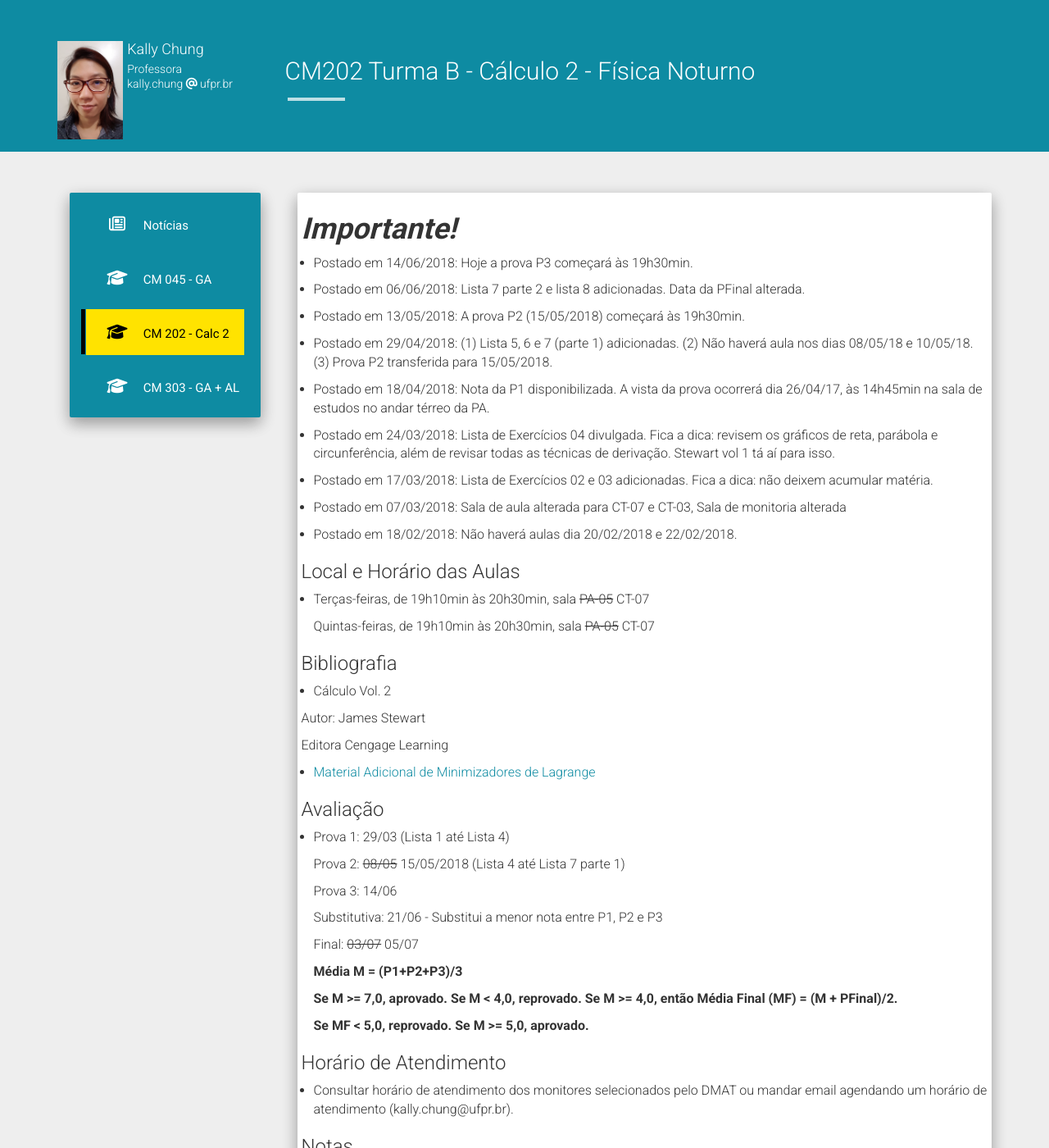
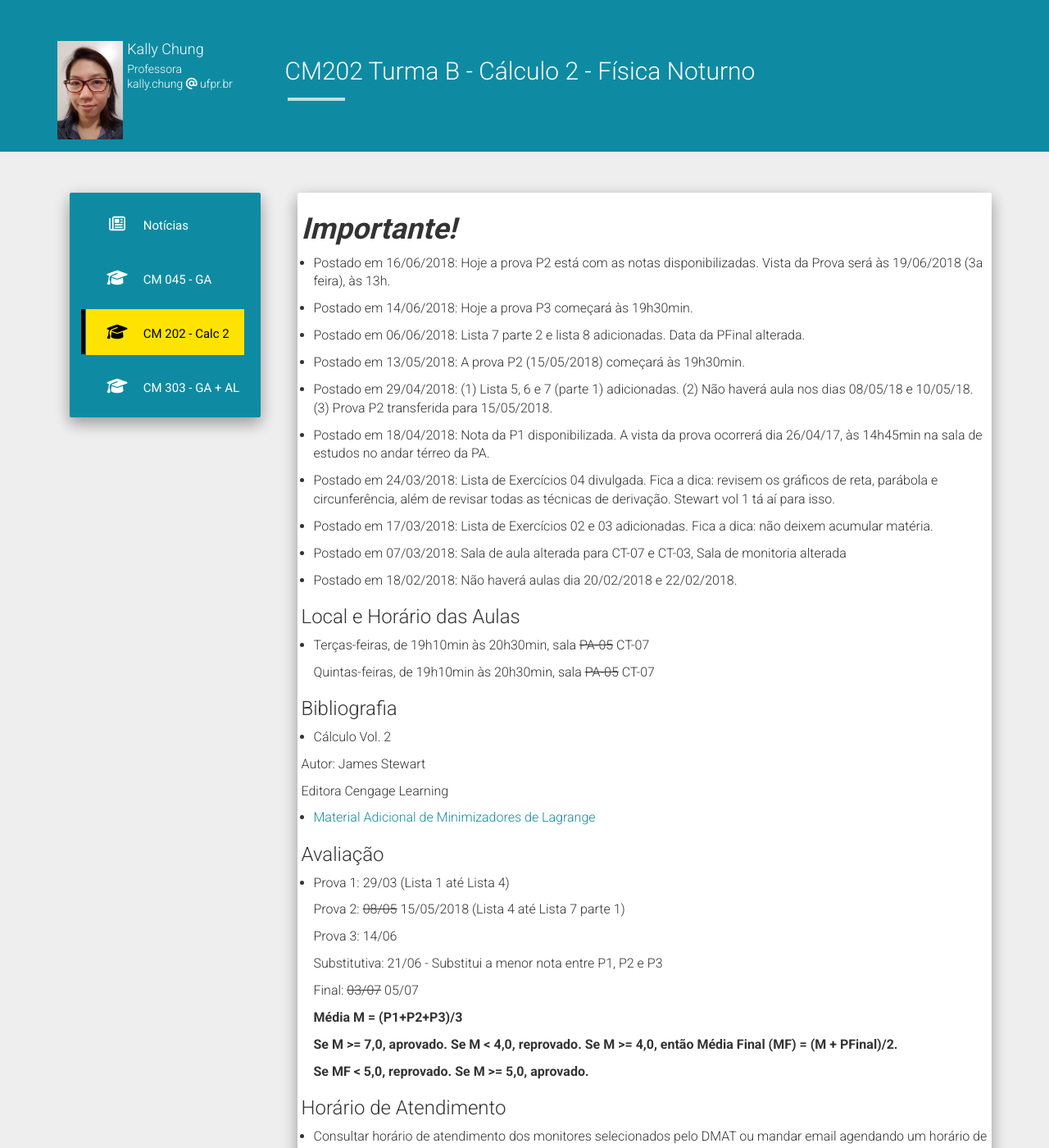
Before and after one commit to chunggnuhc/chunggnuhc.github.io, a Jekyll site: the page built from CM202-Calc2-1sem2018.md, in a window 1280 px wide and 1400 px high. Shown: the whole window at 82% size. Built offline with Jekyll 4.4.1, drawn with Linux system fonts in a browser that asks for light colours; nearby versions of some CDN libraries.

Commit message:
Update CM202 - NotaP2

```diff
--- a/CM202-Calc2-1sem2018.md
+++ b/CM202-Calc2-1sem2018.md
@@ -4,6 +4,8 @@ title: CM202 Turma B - Cálculo 2 - Física Noturno
 permalink: /CM202-Calc2-1sem2018/
 ---
 <h1><b><i>Importante!</i></b></h1>
+- Postado em 16/06/2018: Hoje a prova P2 está com as notas disponibilizadas. Vista da Prova será às 19/06/2018 (3a feira), às 13h.
+
 - Postado em 14/06/2018: Hoje a prova P3 começará às 19h30min.
 
 - Postado em 06/06/2018: Lista 7 parte 2 e lista 8 adicionadas. Data da PFinal alterada.
@@ -65,6 +67,8 @@ Editora Cengage Learning
 <h3>Notas</h3>
 
 - [Nota P1](/disciplinas1sem2018/Nota P1 - CM202 - Site.pdf)
+
+- [Nota P2](/disciplinas1sem2018/Nota P1 - CM202 - Site.pdf)
 
 <h3>Listas de Exercícios</h3>
 
```
